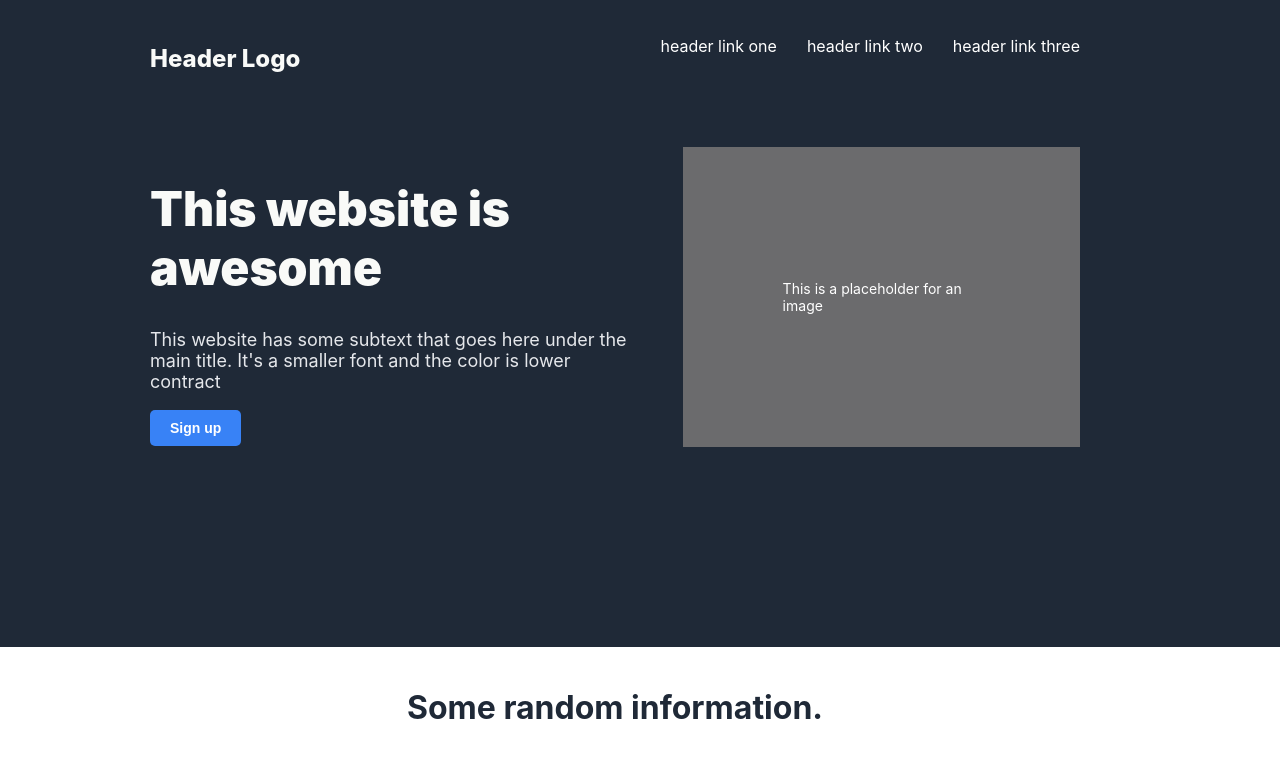
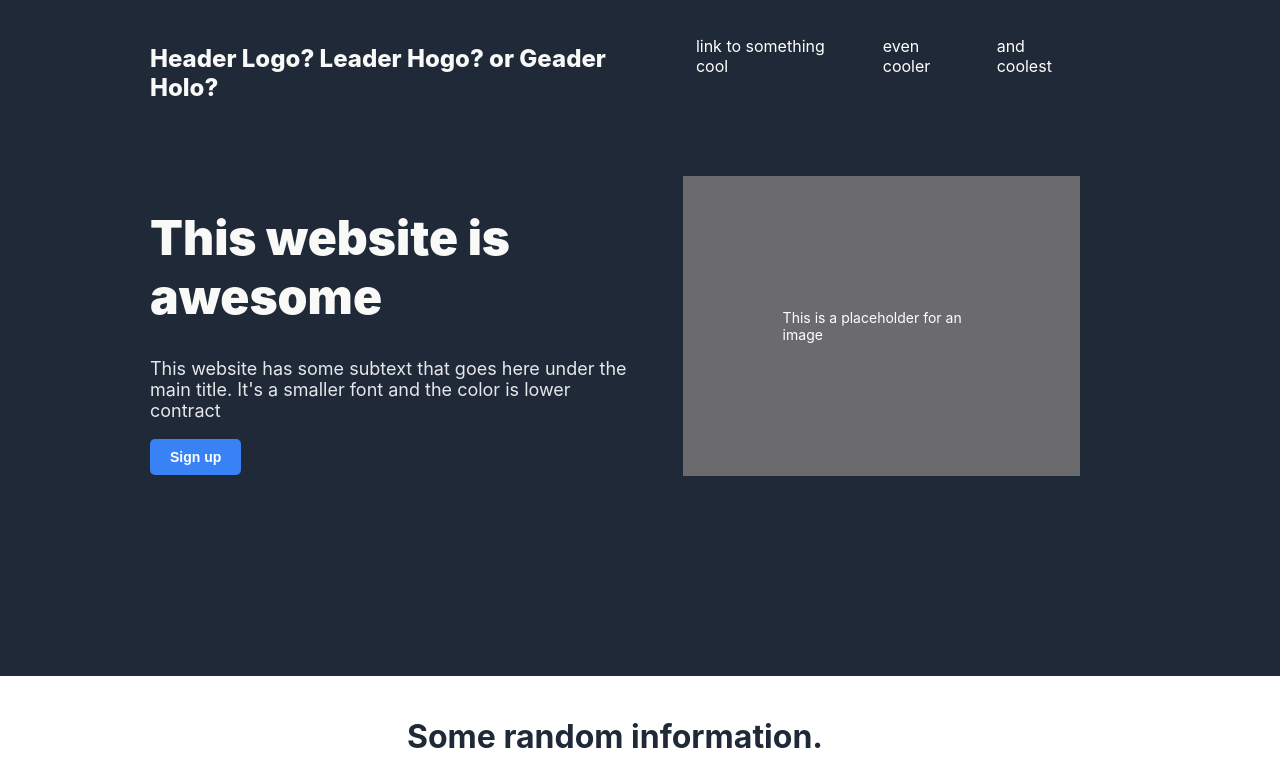
Before and after one commit to Neil-Tr/random-page, a plain HTML site: page index.html in a window 1280 px wide. Shown: the top 776 px of the page. Drawn offline with Linux system fonts and the light colour scheme.

Commit message:
2nd commit

```diff
--- a/index.html
+++ b/index.html
@@ -4,7 +4,7 @@
     <meta charset="UTF-8">
     <meta http-equiv="X-UA-Compatible" content="IE=edge">
     <meta name="viewport" content="width=device-width, initial-scale=1.0">
-    <title>Landing Page</title>
+    <title>The Best Random Page</title>
     <link rel="stylesheet" href="style.css">
   </head>
   <body>
@@ -12,11 +12,11 @@
     <div class="section-1">
 
       <div class="header-top">
-        <p>Header Logo</p>
+        <p>Header Logo? Leader Hogo? or Geader Holo?</p>
         <ul class="header-links">
-          <li><a href="#">header link one</a></li>
-          <li><a href="#">header link two</a></li>
-          <li><a href="#">header link three</a></li>
+          <li><a href="https://images.app.goo.gl/A4y2ZGXVQkMjhvqv5" target="blank">link to something cool</a></li>
+          <li><a href="https://pngtree.com/freepng/shit-poop-symbol-icon-3d_14269960.html" target="blank">even cooler</a></li>
+          <li><a href="https://www.spreadshirt.com/shop/design/super+cool+funny+sticker-D617bfd6f51b85832eda92709?sellable=LnXAkv3X01U7EnRb1vAl-1459-215" target="blank">and coolest</a></li>
         </ul>
       </div>
 
```
